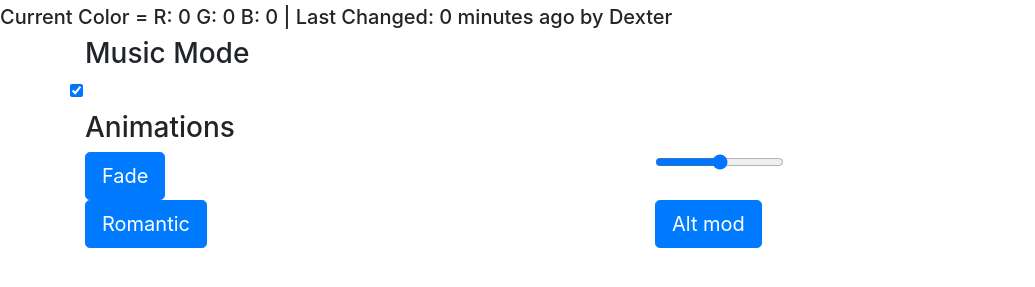
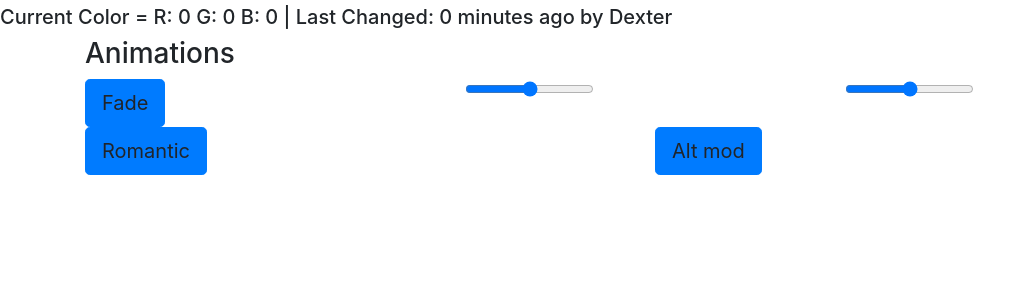
Before and after one commit to Dexter0-0/SmartLedLights, a plain HTML site: page V2.0/Frontend/index.html in a window 1280 px wide. Shown: the part 51-338 px from the top of the page, without its empty margins (0-1035 px from the left). Drawn offline with nearby package versions, Linux system fonts and the light colour scheme.

Commit message:
Update index.html

```diff
--- a/V2.0/Frontend/index.html
+++ b/V2.0/Frontend/index.html
@@ -1,12 +1,13 @@
 <!DOCTYPE html>
 
 <html>
-
-   <meta name = "viewport" content = "width=device-width, initial-scale=1">
+    <meta name = "viewport" content = "width=device-width, initial-scale=1">
 
     <link rel = "stylesheet" href = "https://stackpath.bootstrapcdn.com/bootstrap/4.3.1/css/bootstrap.min.css">
+   <link rel = "stylesheet" href = "style.css">
     <script src = "https://cdnjs.cloudflare.com/ajax/libs/jscolor/2.0.4/jscolor.min.js"></script>
     <script src = "https://cdn.jsdelivr.net/npm/@jaames/iro"></script>
+    <script src = "script.js"></script>
 
     <title>Color Changer - by Dexter</title>
 
@@ -20,25 +21,21 @@
     </div>
 
     <div class = "container">
-        <h3>Music Mode</h3>
-
-        <div class = "row">
-            <label class = "switch">
-                <input id = "MusicToggle" type = "checkbox" checked>
-                <span class = "slider round"></span>
-            </label>
-        </div>
-    </div>
-
-    <div class = "container">
         <h3>Animations</h3>
 
         <div class = "row">
-            <div class = "col-6">
-                <a class = "btn btn-primary btn-lg" href = "?r256g7.5b0&" id = "FadeAnimation" role = "button">Fade</a>
+            <div class = "col-4">
+                <a class = "btn btn-primary btn-lg" id = "FadeAnimation" role = "button">Fade</a>
             </div>
 
-            <div class = "col-6">
+            <div class = "col-4">
+                <div class = "range-wrap">
+                    <input type = "range" class = "range">
+                    <output class = "bubble"></output>
+                </div>
+            </div>
+
+            <div class = "col-4">
                 <div class = "range-wrap">
                     <input type = "range" class = "range">
                     <output class = "bubble"></output>
@@ -48,15 +45,14 @@
 
         <div class = "row">
             <div class = "col-6">
-                <a class = "btn btn-primary btn-lg" href = "?r257g0b0&" id = "RomanticAnimation" role = "button">Romantic</a>
+                <a class = "btn btn-primary btn-lg" id = "RomanticAnimation" role = "button">Romantic</a>
             </div>
 
             <div class = "col-6">
-                <a class = "btn btn-primary btn-lg" href = "?r256g7.5b0&" id = "OtherAnimation" role = "button">Alt mod</a>
+                <a class = "btn btn-primary btn-lg" id = "OtherAnimation" role = "button">Alt mod</a>
             </div>
         </div>
     </div>
 
-    <div class = "FooterSection">
-    </div>
+    <div class = "FooterSection"></div>
 </html>
```
